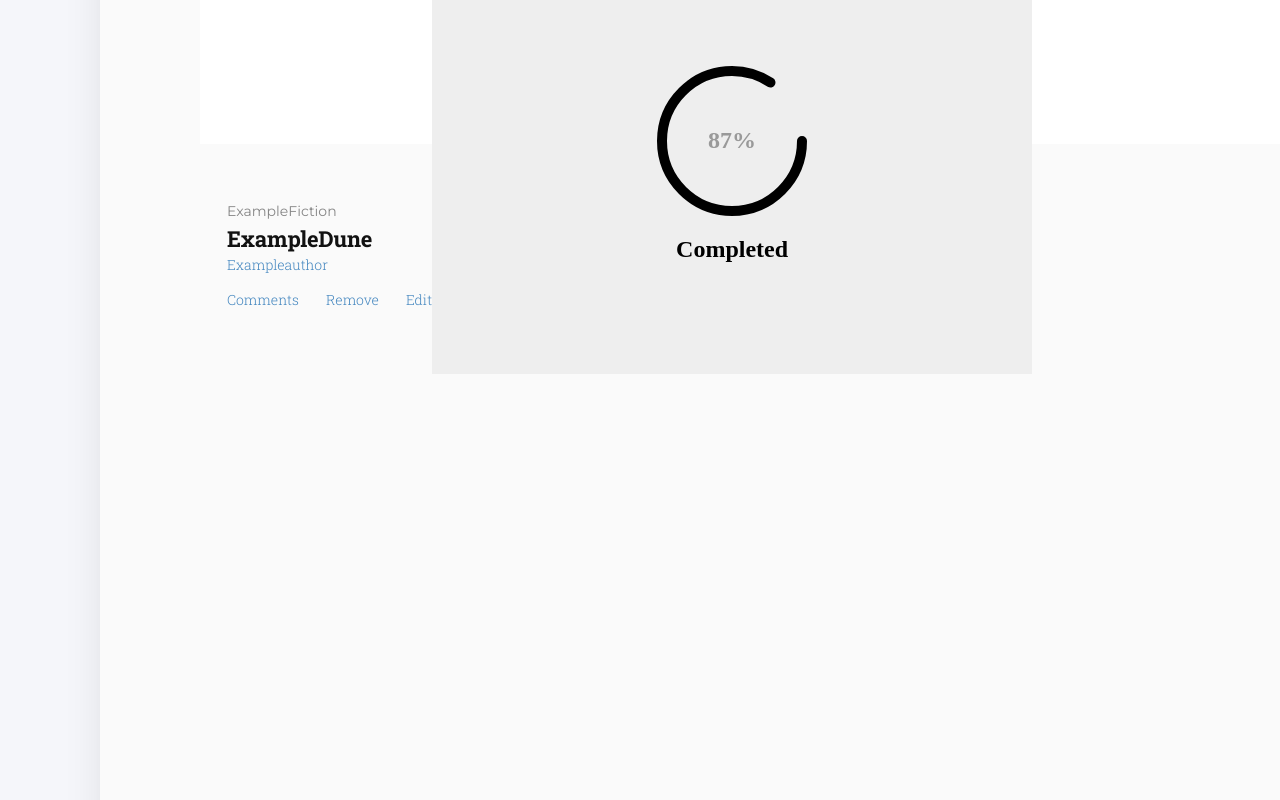
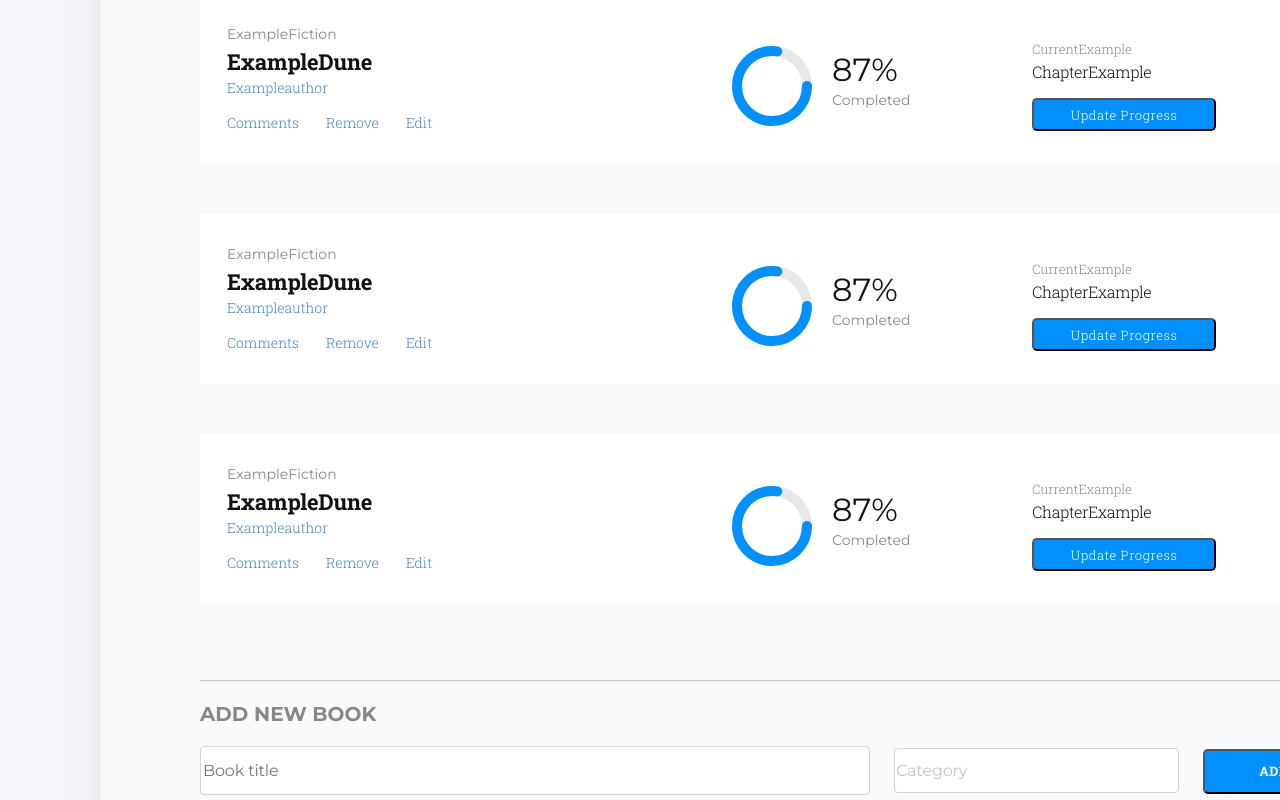
Before and after one commit to Usagib/redux-bookstore, a React (Create React App) app: page / in a window 1280 px wide. Shown: the part 300-1100 px from the top of the page. Built offline with nearby package versions, Linux system fonts and the light colour scheme.

Commit message:
frontend test finished

```diff
--- a/package.json
+++ b/package.json
@@ -9,8 +9,9 @@
     "prop-types": "^15.7.2",
     "react": "^16.13.1",
     "react-dom": "^16.13.1",
-    "react-redux": "^7.2.0",
-    "react-scripts": "3.4.1"
+    "react-redux": "^7.2.1",
+    "react-scripts": "3.4.1",
+    "redux": "^4.0.5"
   },
   "scripts": {
     "start": "react-scripts start",
--- a/src/containers/Test.js
+++ b/src/containers/Test.js
@@ -10,7 +10,11 @@ const Test = props => {
         <div className="nav-list">
           <ul className="nav-list-items">
             <li className="list-item">BOOKS</li>
-            <li className="list-item">CATEGORIES</li>
+            <li className="list-item">
+              <select className="nav-select">
+                <option>CATEGORY</option>
+              </select>
+            </li>
           </ul>
         </div>
         <div className="nav-buttons">
@@ -29,21 +33,88 @@ const Test = props => {
           </ul>
         </div>
         <div className="lesson-progress">
-          <div className="box">
-            <div className="percent">
-              <svg>
-                <circle cx="70" cy="70" r="70"></circle>
-                <circle cx="70" cy="70" r="70"></circle>
-              </svg>
-              <div className="number">
-                <h2>87<span>%</span></h2>
-              </div>
-            </div>
-            <h2 class="text">Completed</h2>
-          </div>
+          <svg>
+            <circle cx="35" cy="35" r="35"></circle>
+            <circle cx="35" cy="35" r="35"></circle>
+          </svg>
+          <p className="number">87%</p>
+          <p className="completed">Completed</p>
         </div>
         <div className="lesson-update">
+          <p className="update-current">CurrentExample</p>
+          <p className="update-chapter">ChapterExample</p>
+          <button className="update-button">Update Progress</button>
         </div>
+      </div>
+      <div className="lesson-panel">
+        <div className="lesson-description">
+          <p className="lesson-description-category">ExampleFiction</p>
+          <p className="lesson-description-title">ExampleDune</p>
+          <p className="lesson-description-author">Exampleauthor</p>
+          <ul className="lesson-description-links">
+            <li className="lesson-link">Comments</li>
+            <li className="lesson-link">Remove</li>
+            <li className="lesson-link">Edit</li>
+          </ul>
+        </div>
+        <div className="lesson-progress">
+          <svg>
+            <circle cx="35" cy="35" r="35"></circle>
+            <circle cx="35" cy="35" r="35"></circle>
+          </svg>
+          <p className="number">87%</p>
+          <p className="completed">Completed</p>
+        </div>
+        <div className="lesson-update">
+          <p className="update-current">CurrentExample</p>
+          <p className="update-chapter">ChapterExample</p>
+          <button className="update-button">Update Progress</button>
+        </div>
+      </div>
+      <div className="lesson-panel">
+        <div className="lesson-description">
+          <p className="lesson-description-category">ExampleFiction</p>
+          <p className="lesson-description-title">ExampleDune</p>
+          <p className="lesson-description-author">Exampleauthor</p>
+          <ul className="lesson-description-links">
+            <li className="lesson-link">Comments</li>
+            <li className="lesson-link">Remove</li>
+            <li className="lesson-link">Edit</li>
+          </ul>
+        </div>
+        <div className="lesson-progress">
+          <svg>
+            <circle cx="35" cy="35" r="35"></circle>
+            <circle cx="35" cy="35" r="35"></circle>
+          </svg>
+          <p className="number">87%</p>
+          <p className="completed">Completed</p>
+        </div>
+        <div className="lesson-update">
+          <p className="update-current">CurrentExample</p>
+          <p className="update-chapter">ChapterExample</p>
+          <button className="update-button">Update Progress</button>
+        </div>
+      </div>
+      <div className="form">
+        <hr className="line-div"></hr>
+        <p className="form-title">ADD NEW BOOK</p>
+        <form className="form">
+          <input
+            type="text"
+            placeholder="Book title"
+            className="input-title"
+          />
+        <select className="input-select">
+          <option>Category</option>
+        </select>
+        <button
+          type="submit"
+          className="input-submit"
+        >
+        ADD BOOK
+        </button>
+        </form>
       </div>
     </div>
 
--- a/src/index.css
+++ b/src/index.css
@@ -28,12 +28,12 @@ body {
 .nav-bar {
   width: 1400px;
   height: 95px;
+  margin-bottom: 50px;
   background-color: #fff;
   display: flex;
   flex-wrap: nowrap;
   justify-content: flex-start;
   align-items: baseline;
-  position: fixed;
 }
 
 .nav-logo {
@@ -64,7 +64,6 @@ body {
   color: #121212;
   opacity: 50%;
   margin-left: 27px;
-  margin-top: 32px;
 }
 
 .lesson-description-title {
@@ -92,69 +91,55 @@ body {
 }
 
 .lesson-progress {
-  display: flex;
-  justify-content: center;
-  align-items: center;
-
+  margin-left: 100px;
 }
 
-.box {
-  position: relative;
-  width: 600px;
-  height: 400px;
-  display: flex;
-  justify-content: center;
-  align-items: center;
-  flex-direction: column;
-  background: #eee;
+.lesson-progress .number {
+  margin-left: 300px;
+  margin-top: -150px;
+  font-family: 'Montserrat', sans-serif;
+  font-weight: 400;
+  font-size: 32px;
+  letter-spacing: 0;
+  color: #121212;
 }
 
-.box .percent {
+.completed {
   position: relative;
-  width: 150px;
-  height: 150px;
+  font-family: 'Montserrat', sans-serif;
+  font-size: 14px;
+  color: #121212;
+  opacity: 50%;
+  left: 300px;
+  margin-top: -30px;
 }
 
-.box .percent svg {
-  position: relative;
-  width: 150px;
-  height: 150px;
+.lesson-progress svg {
+  margin-top: 10px;
+  margin-left: 200px;
 }
 
-.box .percent .number {
-  position: absolute;
-  top: 0;
-  left: 0;
-  width: 100%;
-  height: 100%;
-  display: flex;
-  justify-content: center;
-  align-items: center;
-  color: #999;
-}
-
-.box .percent svg circle {
-  width: 150px;
-  height: 150px;
+.lesson-progress svg circle {
+  width: 75px;
+  height: 75px;
   fill: none;
   stroke-width: 10;
   stroke: #000;
   transform: translate(5px, 5px);
-  stroke-dasharray: 440;
-  stroke-dashoffset: 440;
+  stroke-dasharray: 220;
+  stroke-dashoffset: 220;
   stroke-linecap: round;
 }
 
-.box .percent svg circle:nth-child(1) {
-  stroke-dashoffset: 400;
+.lesson-progress svg circle:nth-child(1) {
+  stroke-dashoffset: 0;
   stroke: #e8e8e8;
 }
 
-.box .percent svg circle:nth-child(2) {
+.lesson-progress svg circle:nth-child(2) {
   /* change value here to show progress */
-  stroke-dashoffset: 70;
-  stroke: linear-gradient(0deg, rgba(48,123,190,1) 0%, rgba(55,156,246,1) 100%);
-  border:
+  stroke-dashoffset: 50;
+  stroke: #0290ff;
 }
 
 .lesson-link {
@@ -172,11 +157,11 @@ body {
   height: 170px;
   background-color: #ffffff;
   margin-left: 100px;
-  margin-top: 125px;
+  margin-bottom: 50px;
   display: flex;
   flex-wrap: nowrap;
   justify-content: flex-start;
-  align-items: baseline;
+  align-items: center;
 }
 
 .list-item:hover {
@@ -189,3 +174,115 @@ body {
   justify-content: center;
   text-align: center;
 }
+
+.nav-buttons {
+  position: absolute;
+  margin-top: 23px;
+  margin-left: 700px;
+}
+
+.update-current {
+  font-family: 'Roboto Slab', serif;
+  font-weight: lighter;
+  letter-spacing: 0;
+  font-size: 13px;
+  color: #121212;
+  opacity: 50%;
+}
+
+.update-chapter {
+  font-family: 'Roboto Slab', serif;
+  font-weight: lighter;
+  font-size: 16px;
+  color: #121212;
+  letter-spacing: -0.4px;
+  margin-top: -10px;
+}
+
+.update-button {
+  font-family: 'Roboto Slab', serif;
+  font-weight: lighter;
+  font-size: 13px;
+  color: #ffffff;
+  letter-spacing: 0.5px;
+  text-align: center;
+  border-radius: 5px;
+  background-color: #0290ff;
+  width: 184px;
+  height: 33px;
+}
+
+.lesson-update {
+  margin-right: 147px;
+}
+
+.form-title {
+  font-family: 'Montserrat', sans-serif;
+  font-weight: bold;
+  font-size: 20px;
+  color: #888888;
+  letter-spacing: -0.18;
+  margin-left: 100px;
+}
+
+.form {
+  display: inline;
+  margin-left: 100px;
+}
+
+.input-title {
+  font-family: 'Montserrat', sans-serif;
+  font-size: 16px;
+  letter-spacing: -0.15px;
+  color: #c4c4c4;
+  border: 1px solid lightgray;
+  width: 664px;
+  height: 45px;
+  border-radius: 4px;
+}
+
+.input-select {
+  font-family: 'Montserrat', sans-serif;
+  font-size: 16px;
+  letter-spacing: -0.15px;
+  color: #c4c4c4;
+  border: 1px solid lightgray;
+  width: 285px;
+  height: 45px;
+  border-radius: 4px;
+  margin-left: 24px;
+  background-color: #fff;
+}
+
+.input-submit {
+    font-family: 'Roboto Slab', serif;
+    font-weight: bold;
+    font-size: 13px;
+    color: #ffffff;
+    letter-spacing: 0.5px;
+    text-align: center;
+    border-radius: 5px;
+    background-color: #0290ff;
+    width: 184px;
+    height: 45px;
+    margin-left: 24px;
+}
+
+.line-div {
+  color: #eee;
+  opacity: 50%;
+  margin-left: 100px;
+  margin-right: 100px;
+}
+
+.nav-select {
+  background-color: #fff;
+  border: none;
+}
+
+select {
+    -webkit-appearance: none;
+    -moz-appearance: none;
+    text-indent: 1px;
+    text-overflow: '';
+}
```
Also changed, not shown: 1 other file (tests, documents, lock files or other folders).
